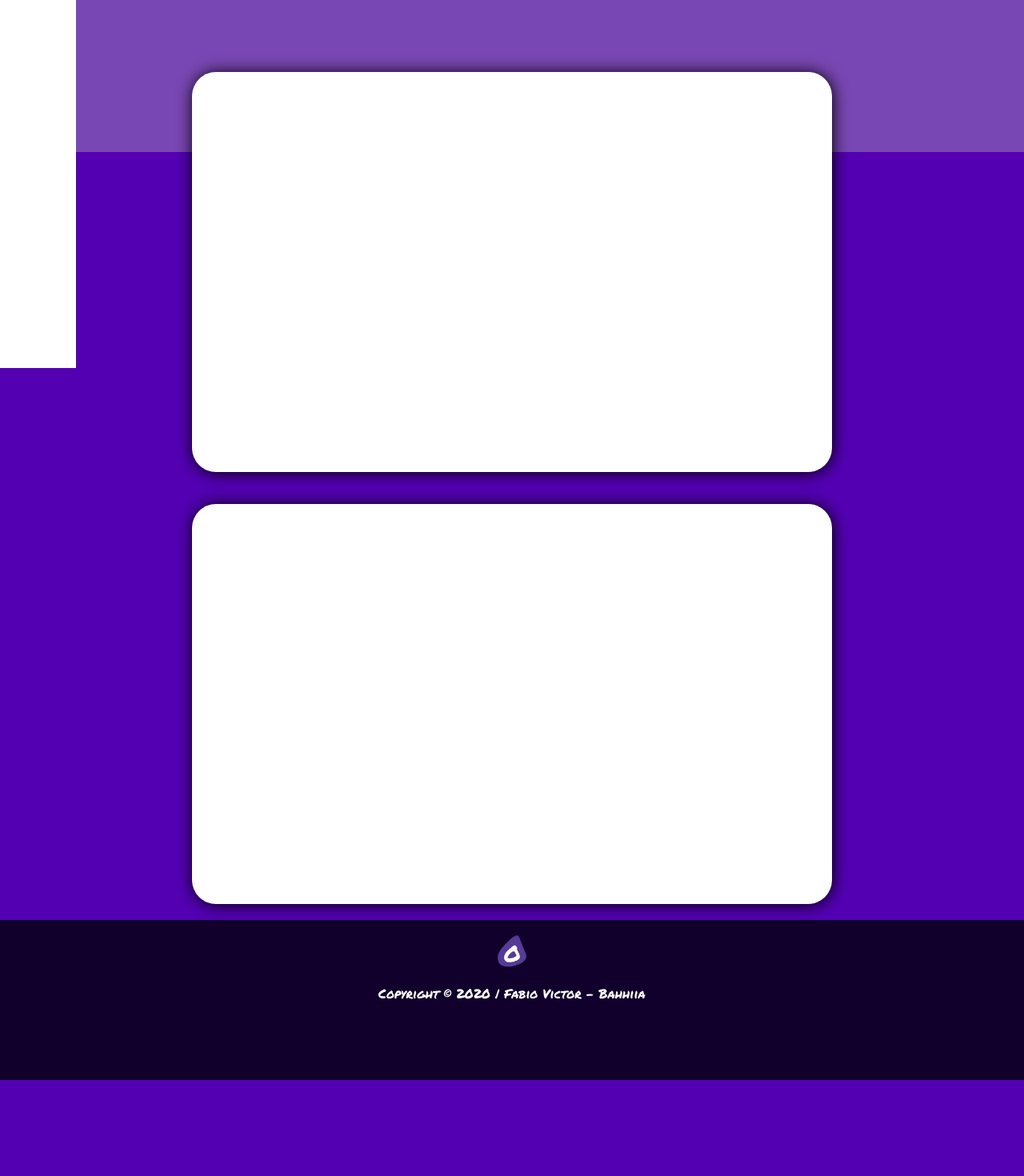
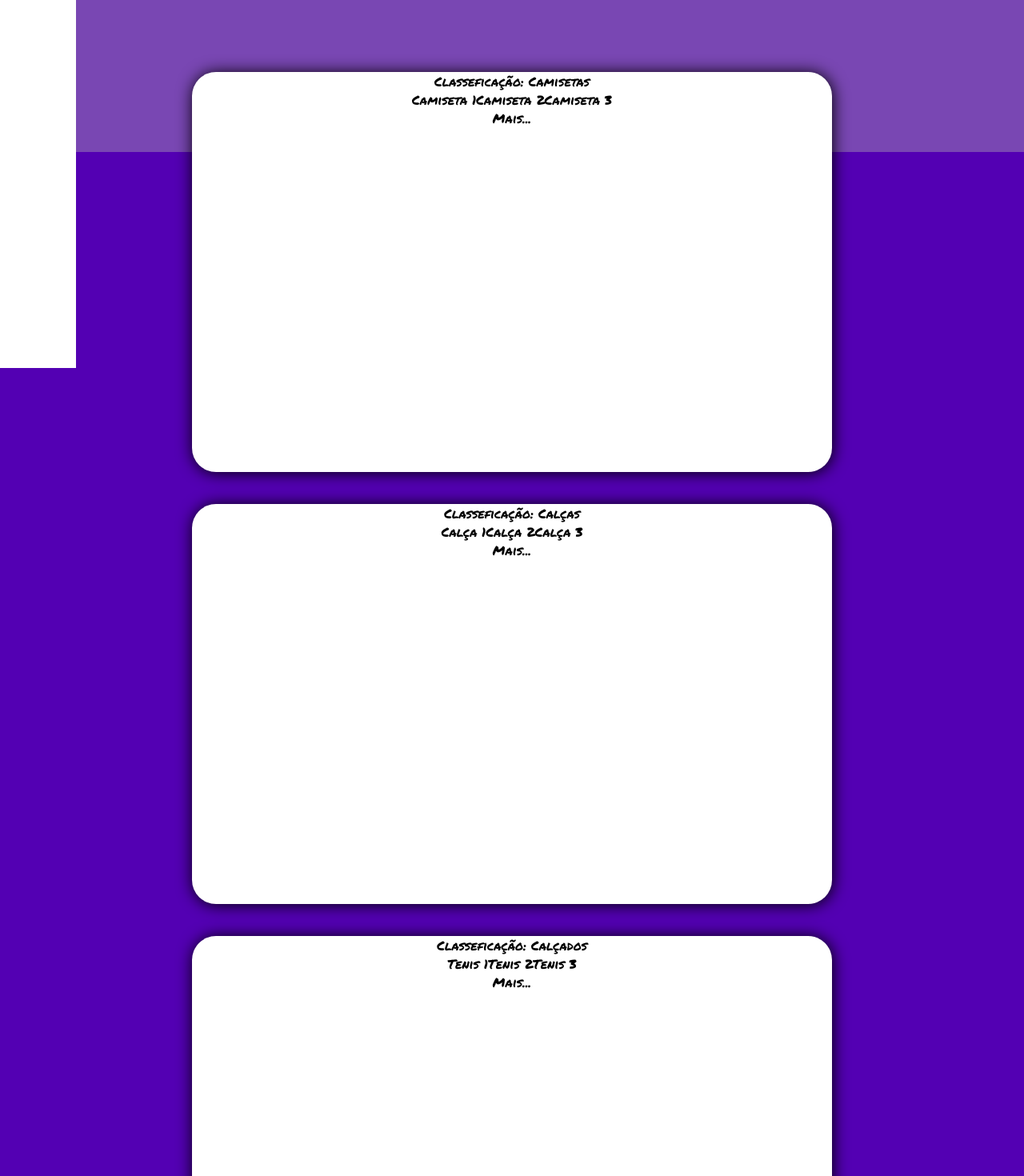
Before and after one commit to FabioVicttor/OffSupply, a React (Create React App) app: page / in a window 1280 px wide. Shown: the part 340-1810 px from the top of the page at 80% size. Before the commit the page ends 1690 px from the top, so only its background shows below. Built offline with nearby package versions, Linux system fonts and the light colour scheme.

Commit message:
Esbolço v1.0

```diff
--- /dev/null
+++ b/src/App.js
@@ -0,0 +1,10 @@
+import React from "react";
+import Index from "./pages/index";
+
+export default function App() {
+  return (
+    <div>
+      <Index />
+    </div>
+  );
+}
--- a/src/index.css
+++ /dev/null
@@ -1,5 +0,0 @@
-body {
-  margin: 0;
-  font-family: "Permanent Marker", cursive;
-  background-color: #5300b3;
-}
--- a/src/index.js
+++ b/src/index.js
@@ -1,12 +1,13 @@
 import React from "react";
 import ReactDOM from "react-dom";
-import Index from "./pages/index";
+import App from "./App";
+// import Index from "./pages/index";
 // import "./index.css";
 import "./style/index.css";
 
 ReactDOM.render(
   <React.StrictMode>
-    <Index />
+    <App />
   </React.StrictMode>,
   document.getElementById("root")
 );
--- a/src/pages/Home/index.js
+++ b/src/pages/Home/index.js
@@ -4,6 +4,7 @@ import {
   ContentHeader,
   ContentHome,
   ContentCard,
+  ItemHome,
   Card,
   CardBusca,
   InputBusca,
@@ -14,6 +15,60 @@ import IconBusca from "../../assets/icons/IconBusca";
 import LogoPreto from "../../assets/icons/LogoPreto";
 
 export default function Home() {
+  //OBJETO TESTE --- INICIO
+  const Camisetas = [
+    {
+      tipo: "Camiseta",
+      item: "Camiseta 1",
+      preco: 10,
+    },
+    {
+      tipo: "Camiseta",
+      item: "Camiseta 2",
+      preco: 10,
+    },
+    {
+      tipo: "Camiseta",
+      item: "Camiseta 3",
+      preco: 10,
+    },
+  ];
+  const Calcas = [
+    {
+      tipo: "Calça",
+      item: "Calça 1",
+      preco: 10,
+    },
+    {
+      tipo: "Calça",
+      item: "Calça 2",
+      preco: 10,
+    },
+    {
+      tipo: "Calça",
+      item: "Calça 3",
+      preco: 10,
+    },
+  ];
+  const Calcados = [
+    {
+      tipo: "Tenis",
+      item: "Tenis 1",
+      preco: 10,
+    },
+    {
+      tipo: "Tenis",
+      item: "Tenis 2",
+      preco: 10,
+    },
+    {
+      tipo: "Tenis",
+      item: "Tenis 3",
+      preco: 10,
+    },
+  ];
+  //OBJETO TESTE -- FINAL
+
   return (
     <div>
       <Header>
@@ -32,12 +87,51 @@ export default function Home() {
       </Header>
 
       <ContentHome>
-        <ContentCard>
-          <Card></Card>
-        </ContentCard>
-        <ContentCard>
-          <Card></Card>
-        </ContentCard>
+        <ItemHome>
+          <Card>
+            <ContentCard>Classeficação: Camisetas</ContentCard>
+            <ContentCard>
+              {Camisetas.map((item) => (
+                <div>
+                  <div>{item.item}</div>
+                </div>
+              ))}
+            </ContentCard>
+            <ContentCard>
+              <div>Mais...</div>
+            </ContentCard>
+          </Card>
+        </ItemHome>
+        <ItemHome>
+          <Card>
+            <ContentCard>Classeficação: Calças</ContentCard>
+            <ContentCard>
+              {Calcas.map((item) => (
+                <div>
+                  <div>{item.item}</div>
+                </div>
+              ))}
+            </ContentCard>
+            <ContentCard>
+              <div>Mais...</div>
+            </ContentCard>
+          </Card>
+        </ItemHome>
+        <ItemHome>
+          <Card>
+            <ContentCard>Classeficação: Calçados</ContentCard>
+            <ContentCard>
+              {Calcados.map((item) => (
+                <div>
+                  <div>{item.item}</div>
+                </div>
+              ))}
+            </ContentCard>
+            <ContentCard>
+              <div>Mais...</div>
+            </ContentCard>
+          </Card>
+        </ItemHome>
       </ContentHome>
     </div>
   );
--- a/src/pages/Home/style.js
+++ b/src/pages/Home/style.js
@@ -12,6 +12,11 @@ export const Card = styled.div`
   @media (min-width: 1024px) {
     width: 800px;
   }
+`;
+
+export const ItemHome = styled.div`
+  display: flex;
+  justify-content: center;
 `;
 
 export const ContentCard = styled.div`
--- a/src/pages/components/Menu/style.js
+++ b/src/pages/components/Menu/style.js
@@ -47,6 +47,11 @@ export const ItemMenu = styled.div`
     color: white;
     background-color: #7800ff;
     transition: transform 0.5s ease-in-out;
+
+    svg {
+      height: 110px;
+      width: 110px;
+    }
   }
 
   :active {
```
Also changed, not shown: 2 other files (tests, documents, lock files or other folders).
